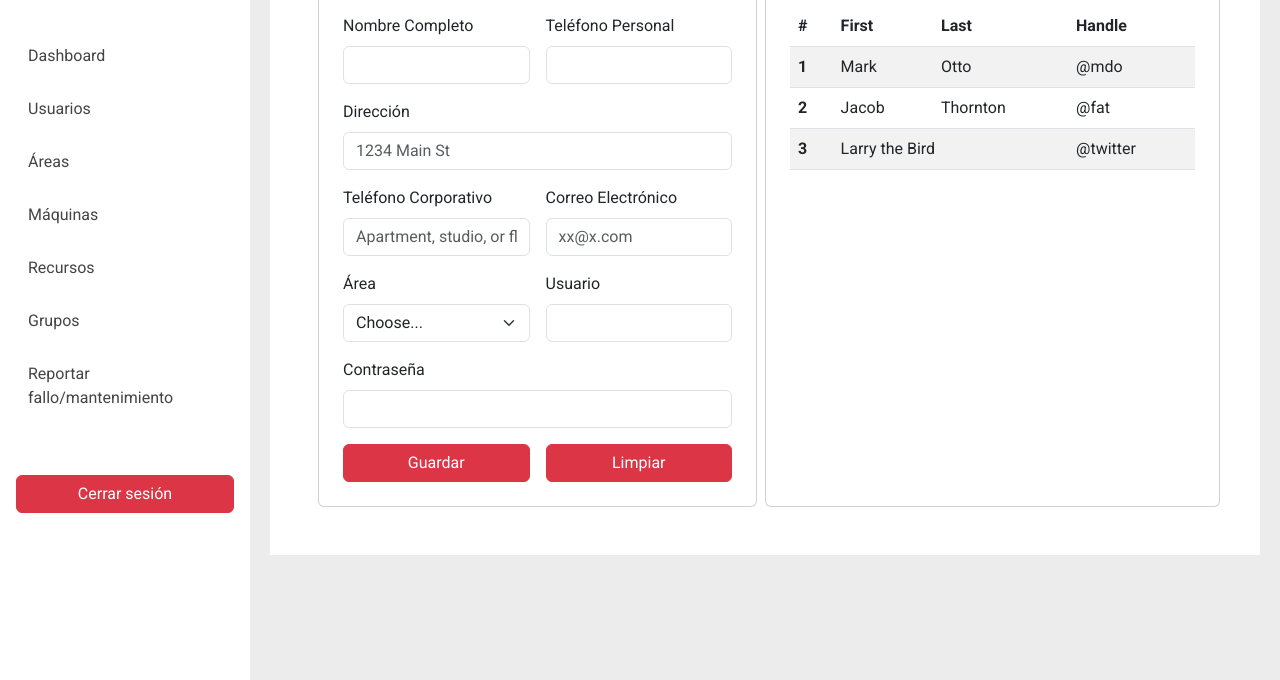
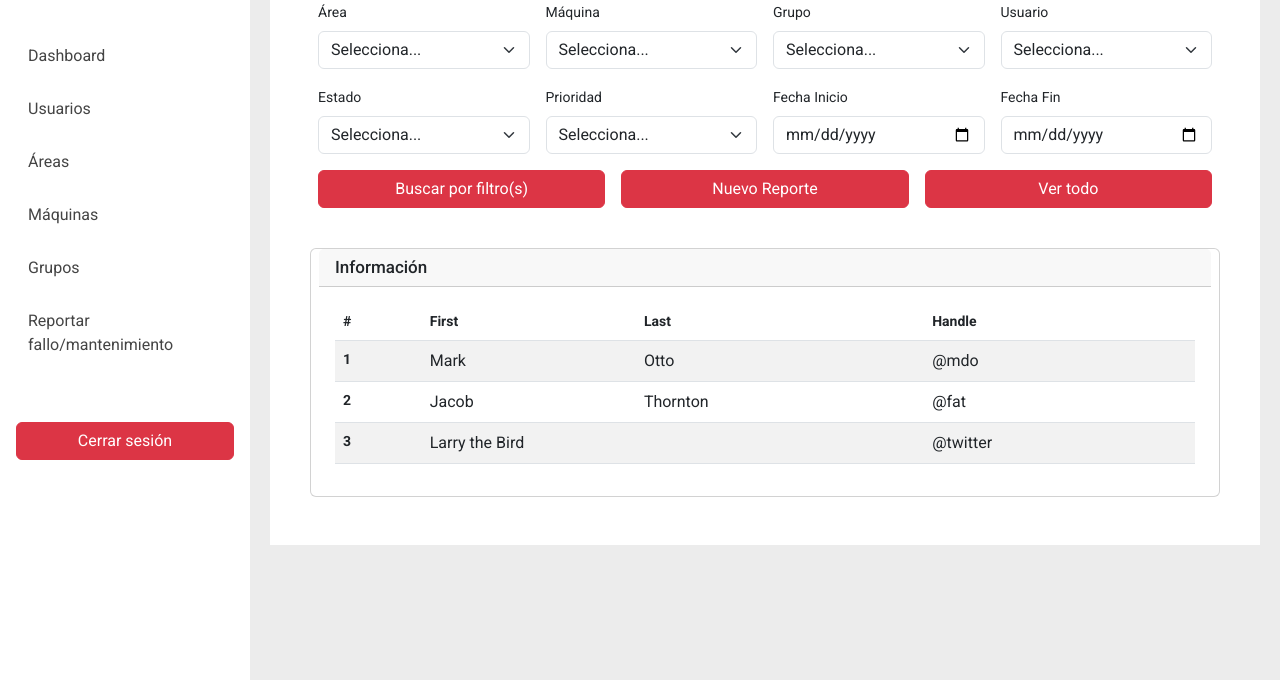
Before and after one commit to r1h1/mantenimiento-reporte-maquinaria-planta, a plain HTML site: page modules/reportar_fallo.html in a window 1280 px wide. Shown: the part 120-800 px from the top of the page. Drawn offline with nearby package versions, Linux system fonts and the light colour scheme.

Commit message:
Se realiza diseño final, falta agregar modal para reportar nuevo indicente/fallo/mantenimeinto

```diff
--- a/assets/css/dashboard.css
+++ b/assets/css/dashboard.css
@@ -17,11 +17,11 @@ body {
 }
 
 h1,h2,h3,h4,h5{
-    font-size: 20px;
+    font-size: 17px;
 }
 
-li,a{
-    font-size: 15px;
+li,a,label,th{
+    font-size: 14px;
 }
 
 .card-title{
--- a/assets/css/modules.css
+++ b/assets/css/modules.css
@@ -18,15 +18,15 @@ body {
 }
 
 h1,h2,h3,h4,h5{
-    font-size: 20px;
+    font-size: 17px;
 }
 
-li,a{
-    font-size: 15px;
+li,a,label,th{
+    font-size: 14px;
 }
 
 .card-title{
-    font-size: 15px;
+    font-size: 14px;
 }
 
 /* Sidebar mejorado */
--- a/modules/reportar_fallo.html
+++ b/modules/reportar_fallo.html
@@ -27,7 +27,6 @@
             <li><a href="usuarios.html">Usuarios</a></li>
             <li><a href="areas.html">Áreas</a></li>
             <li><a href="maquinas.html">Máquinas</a></li>
-            <li><a href="recursos.html">Recursos</a></li>
             <li><a href="grupos.html">Grupos</a></li>
             <li><a href="reportar_fallo.html">Reportar fallo/mantenimiento</a></li>
             <a href="../index.html" class="btn btn-danger mt-5 text-white">Cerrar sesión</a>
@@ -37,56 +36,73 @@
     <div class="content" id="content">
         <div class="container-fluid p-5">
             <div class="row g-3">
-                <div class="col-md-6">
-                    <div class="formulario card border-1">
-                        <h5 class="card-header">Gestión</h5>
-                        <form class="row g-3 card-body p-4">
-                            <div class="col-md-12 col-lg-6">
-                                <label for="inputEmail4" class="form-label">Nombre Completo</label>
-                                <input type="email" class="form-control" id="inputEmail4">
-                            </div>
-                            <div class="col-md-12 col-lg-6">
-                                <label for="inputPassword4" class="form-label">Teléfono Personal</label>
-                                <input type="password" class="form-control" id="inputPassword4">
-                            </div>
-                            <div class="col-lg-12">
-                                <label for="inputAddress" class="form-label">Dirección</label>
-                                <input type="text" class="form-control" id="inputAddress" placeholder="1234 Main St">
-                            </div>
-                            <div class="col-md-12 col-lg-6">
-                                <label for="inputAddress2" class="form-label">Teléfono Corporativo</label>
-                                <input type="text" class="form-control" id="inputAddress2"
-                                    placeholder="Apartment, studio, or floor">
-                            </div>
-                            <div class="col-md-12 col-lg-6">
-                                <label for="inputCity" class="form-label">Correo Electrónico</label>
-                                <input type="text" class="form-control" id="inputCity" placeholder="xx@x.com">
-                            </div>
-                            <div class="col-md-12 col-lg-6">
+                <div class="col-md-12 mb-4">
+                    <div class="formulario">
+                        <h5>Gestión</h5>
+                        <form class="row g-3 mt-3">
+                            <div class="col-md-12 col-lg-3">
                                 <label for="inputState" class="form-label">Área</label>
                                 <select id="inputState" class="form-select">
-                                    <option selected>Choose...</option>
+                                    <option selected>Selecciona...</option>
                                     <option>...</option>
                                 </select>
                             </div>
-                            <div class="col-md-12 col-lg-6">
-                                <label for="inputZip" class="form-label">Usuario</label>
-                                <input type="text" class="form-control" id="inputZip">
+                            <div class="col-md-12 col-lg-3">
+                                <label for="inputState" class="form-label">Máquina</label>
+                                <select id="inputState" class="form-select">
+                                    <option selected>Selecciona...</option>
+                                    <option>...</option>
+                                </select>
                             </div>
-                            <div class="col-lg-12">
-                                <label for="inputZip" class="form-label">Contraseña</label>
-                                <input type="text" class="form-control" id="inputZip">
+                            <div class="col-md-12 col-lg-3">
+                                <label for="inputState" class="form-label">Grupo</label>
+                                <select id="inputState" class="form-select">
+                                    <option selected>Selecciona...</option>
+                                    <option>...</option>
+                                </select>
                             </div>
-                            <div class="col-md-12 col-lg-6">
-                                <a class="btn btn-danger w-100">Guardar</a>
+                            <div class="col-md-12 col-lg-3">
+                                <label for="inputState" class="form-label">Usuario</label>
+                                <select id="inputState" class="form-select">
+                                    <option selected>Selecciona...</option>
+                                    <option>...</option>
+                                </select>
                             </div>
-                            <div class="col-md-12 col-lg-6">
-                                <a class="btn btn-danger w-100">Limpiar</a>
+                            <div class="col-md-12 col-lg-3">
+                                <label for="inputState" class="form-label">Estado</label>
+                                <select id="inputState" class="form-select">
+                                    <option selected>Selecciona...</option>
+                                    <option>...</option>
+                                </select>
+                            </div>
+                            <div class="col-md-12 col-lg-3">
+                                <label for="inputState" class="form-label">Prioridad</label>
+                                <select id="inputState" class="form-select">
+                                    <option selected>Selecciona...</option>
+                                    <option>...</option>
+                                </select>
+                            </div>
+                            <div class="col-md-12 col-lg-3">
+                                <label for="inputState" class="form-label">Fecha Inicio</label>
+                                <input type="date" name="date" id="fechaInicio" class="form-control">
+                            </div>
+                            <div class="col-md-12 col-lg-3">
+                                <label for="inputState" class="form-label">Fecha Fin</label>
+                                <input type="date" name="date" id="fechaInicio" class="form-control">
+                            </div>
+                            <div class="col-sm-6 col-md-4 col-lg-4">
+                                <a class="btn btn-danger w-100">Buscar por filtro(s)</a>
+                            </div>
+                            <div class="col-sm-6 col-md-4 col-lg-4">
+                                <a class="btn btn-danger w-100">Nuevo Reporte</a>
+                            </div>
+                            <div class="col-sm-6 col-md-4 col-lg-4">
+                                <a class="btn btn-danger w-100">Ver todo</a>
                             </div>
                         </form>
                     </div>
                 </div>
-                <div class="col-md-6 card">
+                <div class="col-md-12 card border-1">
                     <h5 class="card-header">Información</h5>
                     <div class="tabla-de-datos card-body table-responsive">
                         <table class="table table-striped">
```
Also changed, not shown: index.html (+2 -2 lines), modules/areas.html (+6 -24 lines), modules/grupos.html (+31 -23 lines), modules/home.html (+0 -1 lines), modules/maquinas.html (+23 -27 lines), modules/recursos.html (deleted, +0 -131 lines), modules/usuarios.html (+1 -1 lines).
